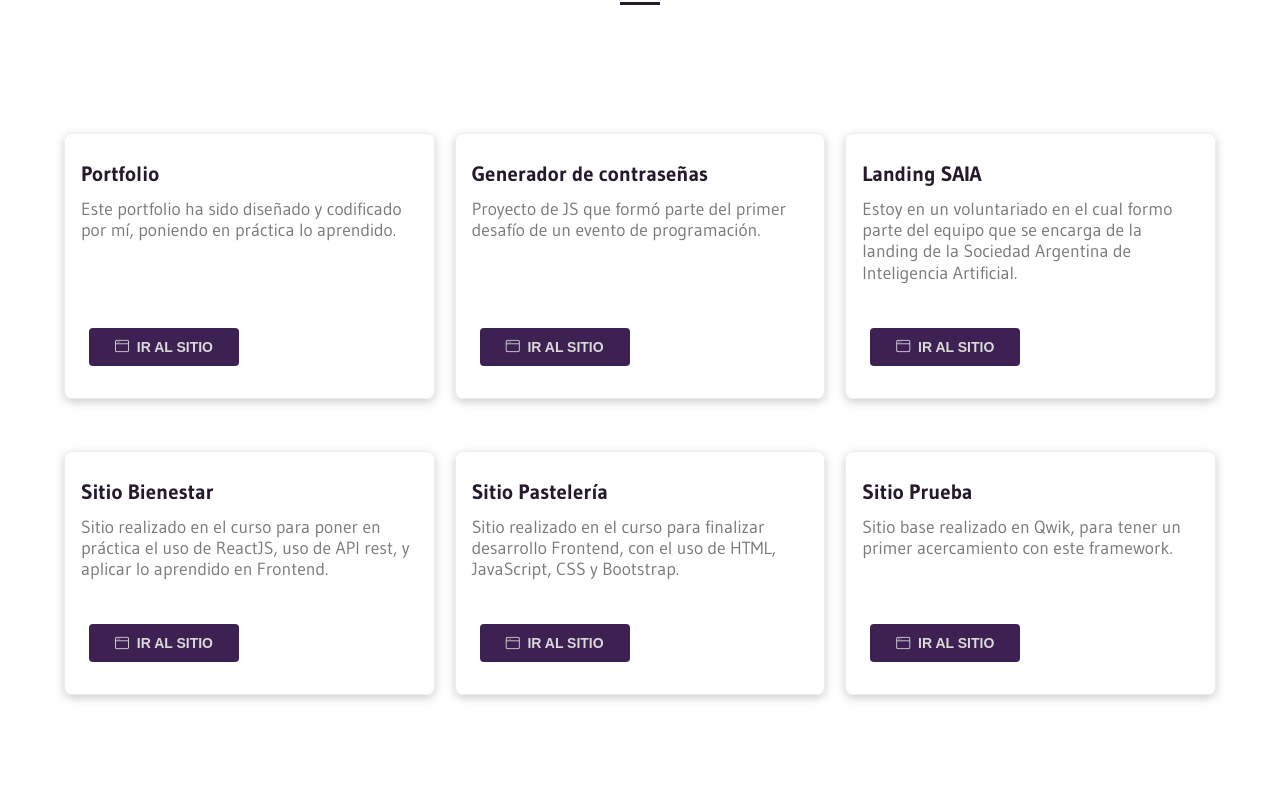
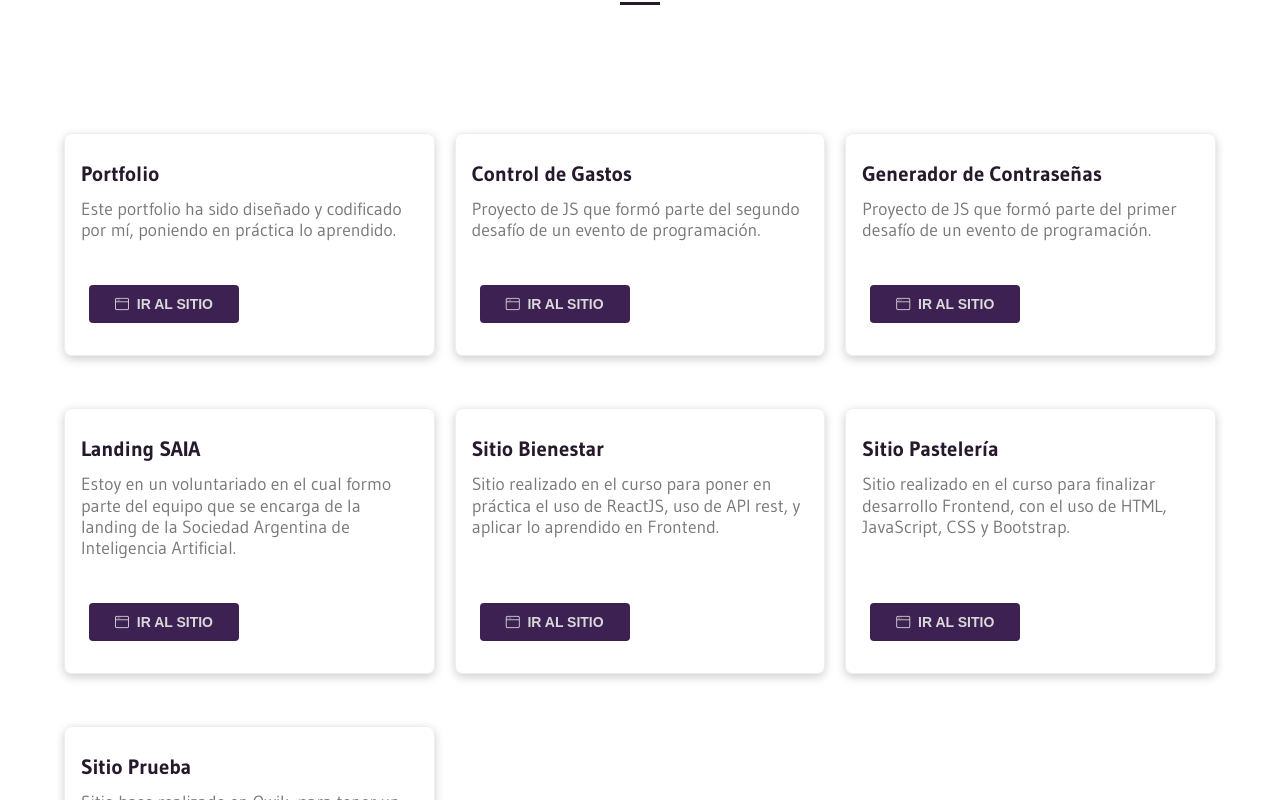
Before and after one commit to Flop16/dev, a React (Create React App) app: page / in a window 1280 px wide. Shown: the part 2220-3020 px from the top of the page. Built offline with nearby package versions, Linux system fonts and the light colour scheme.

Commit message:
nuevo proyecto

```diff
--- a/src/components/Projects.js
+++ b/src/components/Projects.js
@@ -19,7 +19,16 @@ const Projects = () => {
                     </div>
                     <div className='card'>
                         <div className='card-content'>
-                            <p><span>Generador de contraseñas</span></p>
+                            <p><span>Control de Gastos </span></p>
+                            <p>Proyecto de JS que formó parte del segundo desafío de un evento de programación.</p>
+                        </div>
+                        <div className='button-container'>
+                            <button className='button'><a href="https://expense-control-flo.netlify.app/" target="_blank" rel="noopener noreferrer"><i className="bi bi-window"></i>&nbsp; Ir al sitio</a></button>
+                        </div>
+                    </div>
+                    <div className='card'>
+                        <div className='card-content'>
+                            <p><span>Generador de Contraseñas</span></p>
                             <p>Proyecto de JS que formó parte del primer desafío de un evento de programación.</p>
                         </div>
                         <div className='button-container'>
```
